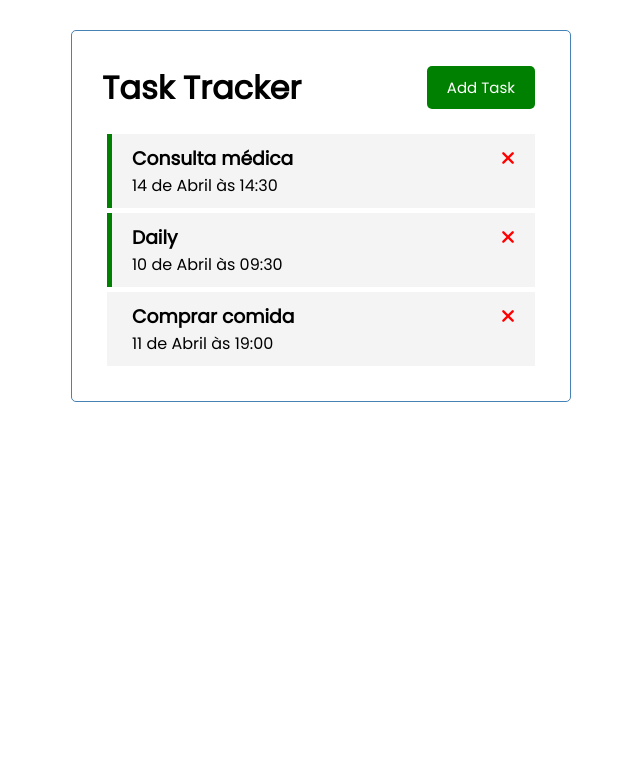
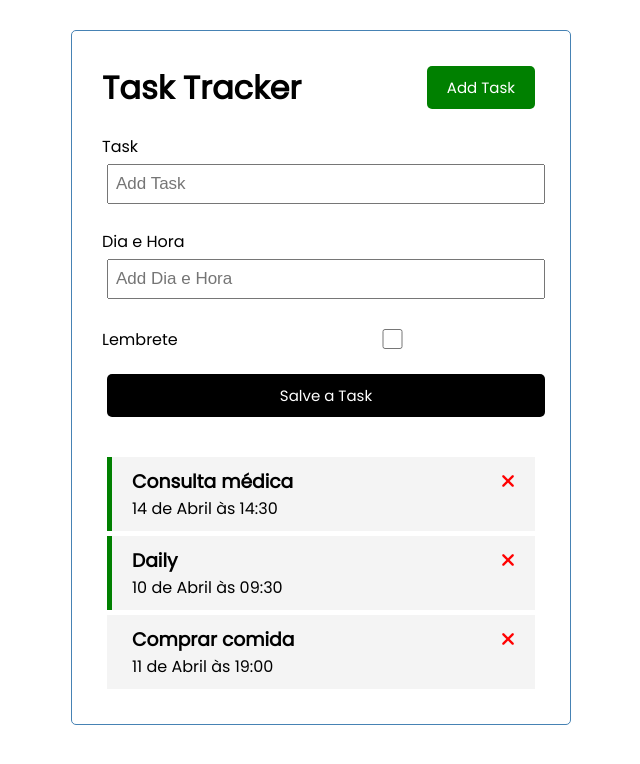
Before and after one commit to florencioMath/Course-TaskTracker, a Vue app in the folder task-tracker/: page / in a window 1280 px wide. Shown: the top 764 px of the page, without its empty margins (319-959 px from the left). Built offline with nearby package versions, Linux system fonts and the light colour scheme.

Commit message:
feat: AddTask component and V-model.

```diff
--- a/task-tracker/src/App.vue
+++ b/task-tracker/src/App.vue
@@ -1,6 +1,7 @@
 <template>
   <div class="container">
     <Header title="Task Tracker" />
+    <AddTask @add-task="addTask" />
     <Tasks
       @toggle-reminder="toggleReminder"
       @delete-task="deleteTask"
@@ -10,18 +11,22 @@
 </template>
 
 <script>
+import AddTask from './components/AddTask.vue';
 import Header from './components/Header.vue';
 import Tasks from './components/Tasks.vue';
 
 export default {
   name: 'App',
-  components: { Header, Tasks },
+  components: { Header, Tasks, AddTask },
   data() {
     return {
       tasks: [],
     };
   },
   methods: {
+    addTask(newTask) {
+      this.tasks = [...this.tasks, newTask];
+    },
     deleteTask({ text, id }) {
       if (confirm(`Você quer deletar a task: ${text}`)) {
         this.tasks = this.tasks.filter((task) => {
--- /dev/null
+++ b/task-tracker/src/components/AddTask.vue
@@ -0,0 +1,92 @@
+<template>
+  <form @submit="onSubmit" class="add-form">
+    <div class="form-control">
+      <label>Task</label>
+      <input
+        type="text"
+        v-model="text"
+        name="text"
+        placeholder="Add Task"
+        required
+      />
+    </div>
+    <div class="form-control">
+      <label>Dia e Hora</label>
+      <input
+        type="text"
+        v-model="day"
+        name="day"
+        placeholder="Add Dia e Hora"
+        required
+      />
+    </div>
+    <div class="form-control form-control-check">
+      <label>Lembrete</label>
+      <input type="checkbox" v-model="reminder" name="reminder" />
+    </div>
+
+    <input type="submit" value="Salve a Task" class="btn btn-block" />
+  </form>
+</template>
+
+<script>
+export default {
+  name: 'AddTask',
+  data() {
+    return {
+      text: '',
+      day: '',
+      reminder: '',
+    };
+  },
+  methods: {
+    onSubmit(e) {
+      e.preventDefault();
+
+      const newTask = {
+        id: Date.now(),
+        text: this.text,
+        day: this.day,
+        reminder: this.reminder,
+      };
+
+      this.$emit('add-task', newTask);
+
+      this.text = '';
+      this.day = '';
+      this.reminder = false;
+    },
+  },
+};
+</script>
+
+<style scoped>
+.add-form {
+  margin-bottom: 40px;
+}
+.form-control {
+  margin: 20px 0;
+}
+.form-control label {
+  display: block;
+}
+.form-control input {
+  width: 100%;
+  height: 40px;
+  margin: 5px;
+  padding: 3px 7px;
+  font-size: 17px;
+}
+.form-control-check {
+  display: flex;
+  align-items: center;
+  justify-content: space-between;
+}
+.form-control-check label {
+  flex: 1;
+}
+.form-control-check input {
+  flex: 2;
+  height: 20px;
+}
+</style>
```
